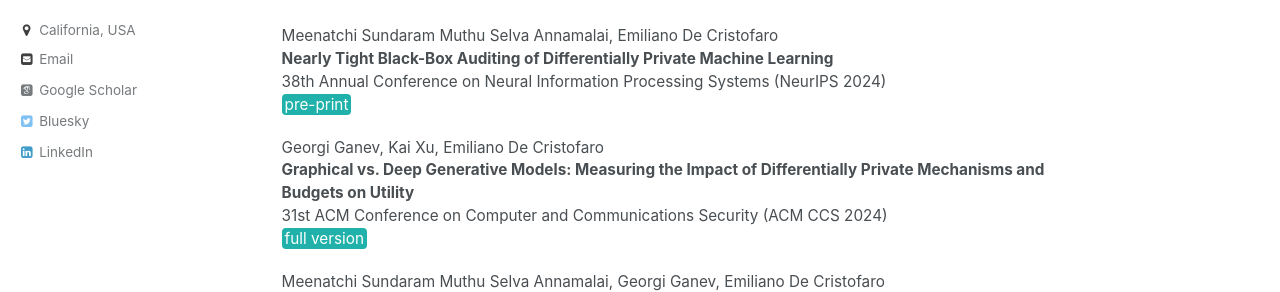
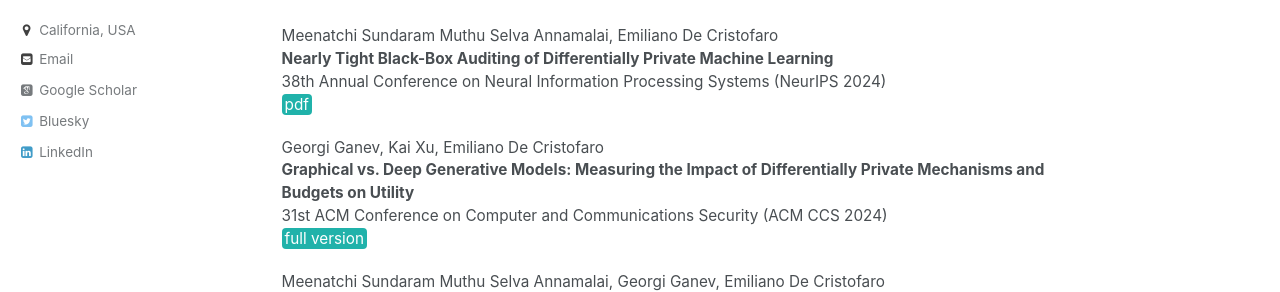
Before and after one commit to emidec/emidec.github.io, a Jekyll site: the page built from _pages/trustworthy-ML.md, in a window 1280 px wide and 900 px high. Shown: the part 252-544 px from the top of the window. Built offline with Jekyll 4.4.1, drawn with Linux system fonts in a browser that asks for light colours; some web fonts are replaced; a script bundle is joined from its source files by our own code; library files that are not in the unit come from our copies.

Commit message:
neurips pdf

```diff
--- a/_pages/trustworthy-ML.md
+++ b/_pages/trustworthy-ML.md
@@ -13,7 +13,7 @@ title: Trustworthy Machine Learning
 Meenatchi Sundaram Muthu Selva Annamalai, Emiliano De Cristofaro
 **Nearly Tight Black-Box Auditing of Differentially Private Machine Learning**
 38th Annual Conference on Neural Information Processing Systems (NeurIPS 2024)
-[pre-print](https://arxiv.org/pdf/2405.14106){: .btn--danger}{:target="_blank"}
+[pdf](https://arxiv.org/pdf/2405.14106){: .btn--danger}{:target="_blank"}
 
 Georgi Ganev, Kai Xu, Emiliano De Cristofaro
 **Graphical vs. Deep Generative Models: Measuring the Impact of Differentially Private Mechanisms and Budgets on Utility**
```
Also changed, not shown: _pages/publications.md (+1 -1 lines).
